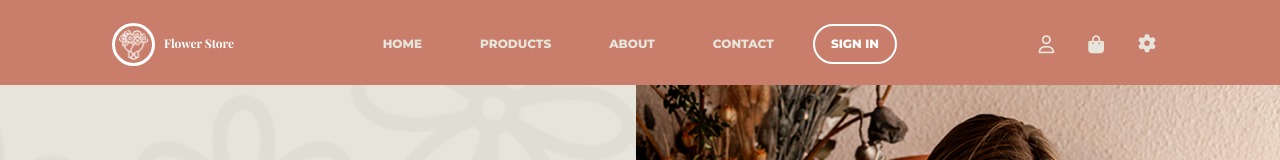
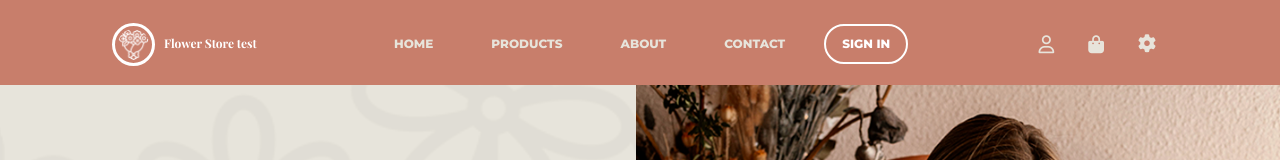
Before and after one commit to FadyAdel310/Flower-Store, a plain HTML site: page index.html in a window 1280 px wide. Shown: the top 160 px of the page. Drawn offline with nearby package versions, Linux system fonts and the light colour scheme.

Commit message:
Update index.html

```diff
--- a/index.html
+++ b/index.html
@@ -16,7 +16,7 @@
     <link rel="preconnect" href="https://fonts.gstatic.com" crossorigin>
     <link href="https://fonts.googleapis.com/css2?family=Josefin+Slab:wght@300;400;500;600;700&family=Montserrat+Alternates:wght@300;400;500;600;700;800&family=Montserrat:wght@300;400;500;600;700;800&family=Playfair+Display:wght@400;500;600;700;800&display=swap" rel="stylesheet">
     <link rel="stylesheet" href="CSS/main.css">
-    <title>Flower Store Ts</title>
+    <title>Flower Store</title>
 </head>
 <body>
     <div class="over-lay">
@@ -27,7 +27,7 @@
         <div class="container">
             <div class="logo">
                 <img src="./imgs/logo.png" alt="">
-                <span>Flower Store</span>
+                <span>Flower Store test</span>
             </div>
             <i class="fa-solid fa-bars mob-icon"></i>
             <div class="links">
```
